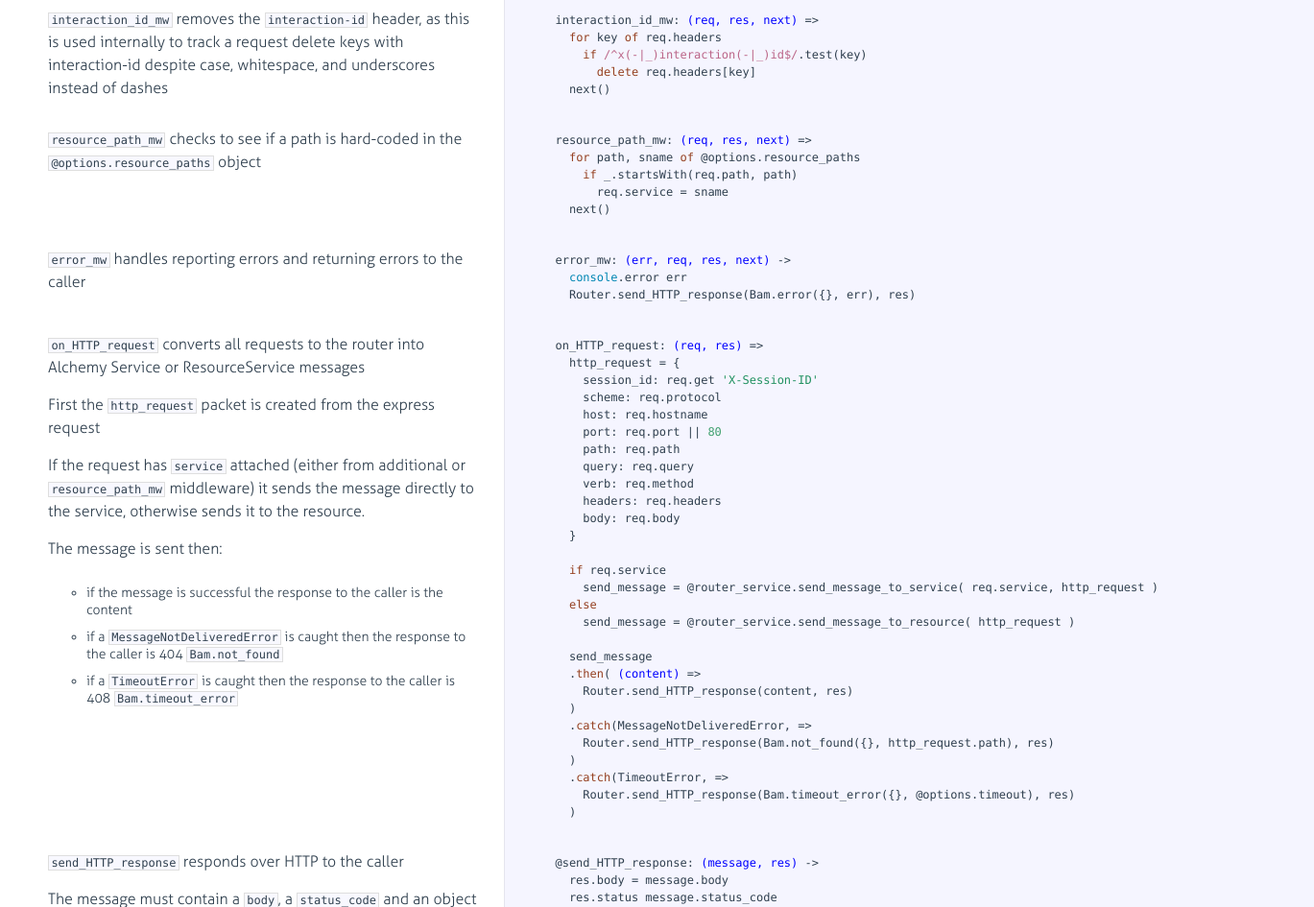
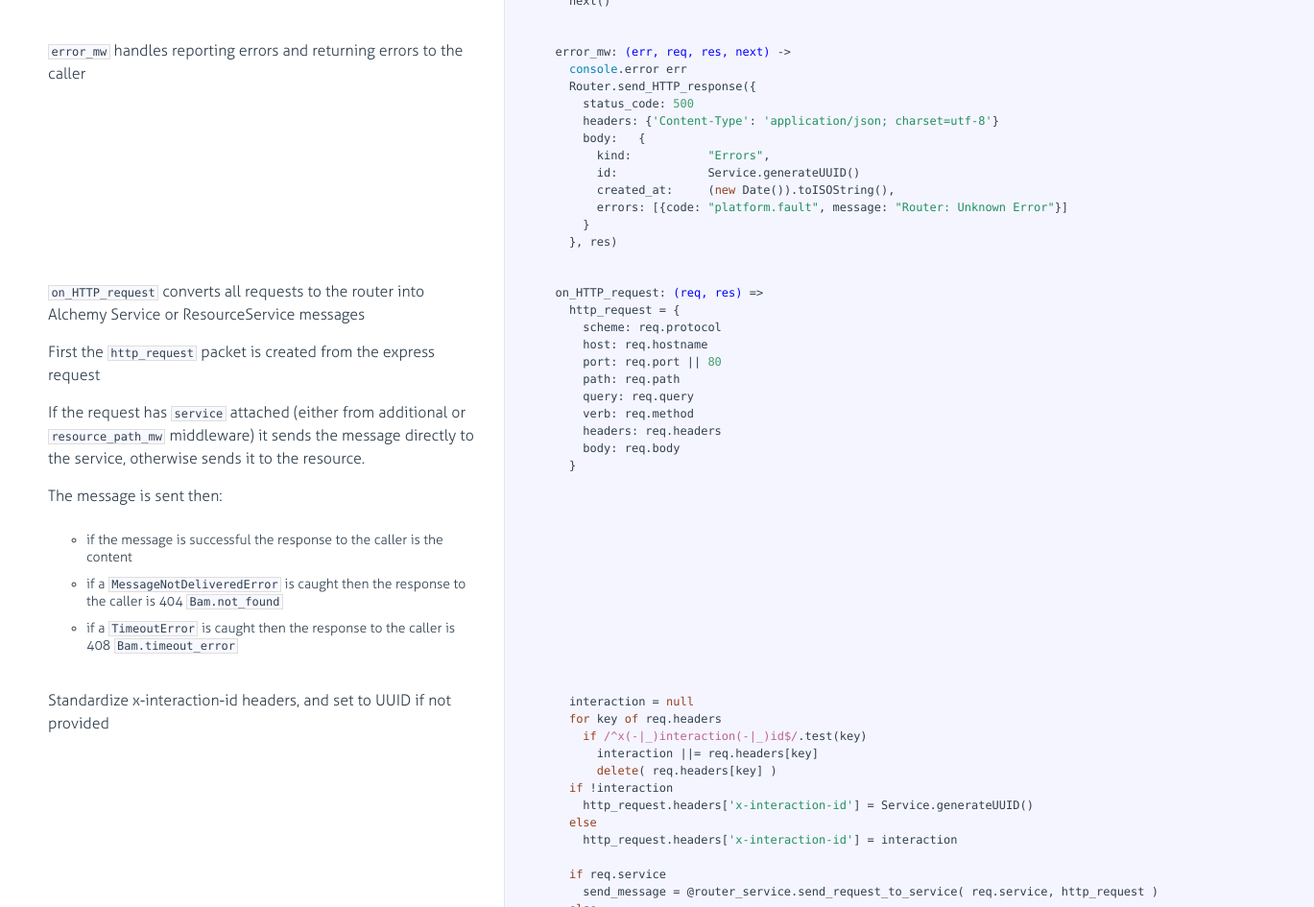
Before and after one commit to LoyaltyNZ/alchemy-router, a website: page docs/src/router.html in a window 1280 px wide. Shown: the part 1855-2800 px from the top of the page at 96% size, 1369 px wide, since content can reach past the window. Drawn offline with Linux system fonts and the light colour scheme.

Commit message:
Updated documentation

```diff
--- a/docs/src/router.html
+++ b/docs/src/router.html
@@ -40,8 +40,7 @@
 <li><code>lodash</code> is used as a general purpose utility library</li>
 <li><code>express</code> is the framework used to handle HTTP requests</li>
 <li><code>http</code> used to create the express server</li>
-<li><code>ResourceService</code> is used as a service to communicate with resources</li>
-<li><code>Bam</code> is the error library used to generate formatted errors</li>
+<li><code>Service</code> is used as a service to communicate with resources</li>
 <li><code>MessageNotDeliveredError</code> used if a message is returned from RabbitMQ</li>
 <li><code>TimeoutError</code> used if a service times-out</li>
 </ul>
@@ -52,11 +51,9 @@
 _                        = <span class="hljs-built_in">require</span>(<span class="hljs-string">"lodash"</span>)
 http                     = <span class="hljs-built_in">require</span>(<span class="hljs-string">"http"</span>)
 express                  = <span class="hljs-built_in">require</span>(<span class="hljs-string">"express"</span>)
-AlchemyResource          = <span class="hljs-built_in">require</span>(<span class="hljs-string">"alchemy-resource"</span>)
-ResourceService          = AlchemyResource.ResourceService
-Bam                      = AlchemyResource.Bam
-MessageNotDeliveredError = ResourceService.MessageNotDeliveredError
-TimeoutError             = ResourceService.TimeoutError</pre></div></div>
+Service                  = <span class="hljs-built_in">require</span>(<span class="hljs-string">"alchemy-ether"</span>)
+MessageNotDeliveredError = Service.MessageNotDeliveredError
+TimeoutError             = Service.TimeoutError</pre></div></div>
 
         </li>
 
@@ -94,7 +91,7 @@ TimeoutError             = ResourceService.TimeoutError</pre></div></div>
 <p>The instance variables are:</p>
 <ol>
 <li><code>@options</code> stores the instance options</li>
-<li><code>@router_service</code> is the empty Alchemy ResourceService used to message other Alchemy Resources</li>
+<li><code>@router_service</code> is the empty Alchemy Service used to message other Alchemy Resources</li>
 <li><code>@http_server</code> is the HTTP server initialised with the <code>build_server</code> function</li>
 </ol>
 
@@ -113,11 +110,10 @@ TimeoutError             = ResourceService.TimeoutError</pre></div></div>
       }
     )
 
-    @router_service = <span class="hljs-keyword">new</span> ResourceService(<span class="hljs-string">'alchemy_router'</span>, [], {
-      session_client: <span class="hljs-literal">false</span>
+    @router_service = <span class="hljs-keyword">new</span> Service(<span class="hljs-string">'router.service'</span>, {
       service_queue: <span class="hljs-literal">false</span>
       amqp_uri: @options.amqp_uri
-      service_timeout: @options.timeout
+      timeout: @options.timeout
     })
 
     @http_server = @build_server()</pre></div></div>
@@ -183,7 +179,6 @@ TimeoutError             = ResourceService.TimeoutError</pre></div></div>
 <p>The added middleware is:</p>
 <ol>
 <li><code>@body_mw</code> reads the request body and attaches it to the request</li>
-<li><code>@interaction_id_mw</code> removes the <code>interaction-id</code> header, as this is used internally to track a request</li>
 <li><code>@resource_path_mw</code> checks to see if a path is hard-coded in the <code>@options.resource_paths</code> object</li>
 <li>adds the <code>@options.middleware</code> callbacks to the express application</li>
 <li><code>@error_mw</code> handles reporting errors and returning errors to the caller</li>
@@ -193,7 +188,6 @@ TimeoutError             = ResourceService.TimeoutError</pre></div></div>
 
             <div class="content"><div class='highlight'><pre>  setup_middleware: <span class="hljs-function"><span class="hljs-params">(express_app)</span> -&gt;</span>
     express_app.use @body_mw
-    express_app.use @interaction_id_mw
     express_app.use @resource_path_mw
 
     <span class="hljs-keyword">for</span> mw <span class="hljs-keyword">in</span> @options.middleware.map( <span class="hljs-function"><span class="hljs-params">(mw)</span> -&gt;</span> mw.callback)
@@ -231,26 +225,6 @@ TimeoutError             = ResourceService.TimeoutError</pre></div></div>
               <div class="pilwrap ">
                 <a class="pilcrow" href="#section-9">&#182;</a>
               </div>
-              <p><code>interaction_id_mw</code> removes the <code>interaction-id</code> header, as this is used internally to track a request
-delete keys with interaction-id despite case, whitespace, and underscores instead of dashes</p>
-
-            </div>
-
-            <div class="content"><div class='highlight'><pre>  interaction_id_mw: <span class="hljs-function"><span class="hljs-params">(req, res, next)</span> =&gt;</span>
-    <span class="hljs-keyword">for</span> key <span class="hljs-keyword">of</span> req.headers
-      <span class="hljs-keyword">if</span> <span class="hljs-regexp">/^x(-|_)interaction(-|_)id$/</span>.test(key)
-        <span class="hljs-keyword">delete</span> req.headers[key]
-    next()</pre></div></div>
-
-        </li>
-
-
-        <li id="section-10">
-            <div class="annotation">
-
-              <div class="pilwrap ">
-                <a class="pilcrow" href="#section-10">&#182;</a>
-              </div>
               <p><code>resource_path_mw</code> checks to see if a path is hard-coded in the <code>@options.resource_paths</code> object</p>
 
             </div>
@@ -264,11 +238,11 @@ delete keys with interaction-id despite case, whitespace, and underscores instea
         </li>
 
 
-        <li id="section-11">
+        <li id="section-10">
             <div class="annotation">
 
               <div class="pilwrap ">
-                <a class="pilcrow" href="#section-11">&#182;</a>
+                <a class="pilcrow" href="#section-10">&#182;</a>
               </div>
               <p><code>error_mw</code> handles reporting errors and returning errors to the caller</p>
 
@@ -276,16 +250,25 @@ delete keys with interaction-id despite case, whitespace, and underscores instea
 
             <div class="content"><div class='highlight'><pre>  error_mw: <span class="hljs-function"><span class="hljs-params">(err, req, res, next)</span> -&gt;</span>
     <span class="hljs-built_in">console</span>.error err
-    Router.send_HTTP_response(Bam.error({}, err), res)</pre></div></div>
+    Router.send_HTTP_response({
+      status_code: <span class="hljs-number">500</span>
+      headers: {<span class="hljs-string">'Content-Type'</span>: <span class="hljs-string">'application/json; charset=utf-8'</span>}
+      body:   {
+        kind:           <span class="hljs-string">"Errors"</span>,
+        id:             Service.generateUUID()
+        created_at:     (<span class="hljs-keyword">new</span> Date()).toISOString(),
+        errors: [{code: <span class="hljs-string">"platform.fault"</span>, message: <span class="hljs-string">"Router: Unknown Error"</span>}]
+      }
+    }, res)</pre></div></div>
 
         </li>
 
 
-        <li id="section-12">
+        <li id="section-11">
             <div class="annotation">
 
               <div class="pilwrap ">
-                <a class="pilcrow" href="#section-12">&#182;</a>
+                <a class="pilcrow" href="#section-11">&#182;</a>
               </div>
               <p><code>on_HTTP_request</code> converts all requests to the router into Alchemy Service or ResourceService messages</p>
 <p>First the <code>http_request</code> packet is created from the express request</p>
@@ -302,7 +285,6 @@ it sends the message directly to the service, otherwise sends it to the resource
 
             <div class="content"><div class='highlight'><pre>  on_HTTP_request: <span class="hljs-function"><span class="hljs-params">(req, res)</span> =&gt;</span>
     http_request = {
-      session_id: req.get <span class="hljs-string">'X-Session-ID'</span>
       scheme: req.protocol
       host: req.hostname
       port: req.port || <span class="hljs-number">80</span>
@@ -311,22 +293,63 @@ it sends the message directly to the service, otherwise sends it to the resource
       verb: req.method
       headers: req.headers
       body: req.body
-    }
+    }</pre></div></div>
+
+        </li>
+
+
+        <li id="section-12">
+            <div class="annotation">
+
+              <div class="pilwrap ">
+                <a class="pilcrow" href="#section-12">&#182;</a>
+              </div>
+              <p>Standardize x-interaction-id headers, and set to UUID if not provided</p>
+
+            </div>
+
+            <div class="content"><div class='highlight'><pre>    interaction = <span class="hljs-literal">null</span>
+    <span class="hljs-keyword">for</span> key <span class="hljs-keyword">of</span> req.headers
+      <span class="hljs-keyword">if</span> <span class="hljs-regexp">/^x(-|_)interaction(-|_)id$/</span>.test(key)
+        interaction ||= req.headers[key]
+        <span class="hljs-keyword">delete</span>( req.headers[key] )
+    <span class="hljs-keyword">if</span> !interaction
+      http_request.headers[<span class="hljs-string">'x-interaction-id'</span>] = Service.generateUUID()
+    <span class="hljs-keyword">else</span>
+      http_request.headers[<span class="hljs-string">'x-interaction-id'</span>] = interaction
 
     <span class="hljs-keyword">if</span> req.service
-      send_message = @router_service.send_message_to_service( req.service, http_request )
+      send_message = @router_service.send_request_to_service( req.service, http_request )
     <span class="hljs-keyword">else</span>
-      send_message = @router_service.send_message_to_resource( http_request )
+      send_message = @router_service.send_request_to_resource( http_request )
 
     send_message
     .<span class="hljs-keyword">then</span>( <span class="hljs-function"><span class="hljs-params">(content)</span> =&gt;</span>
       Router.send_HTTP_response(content, res)
     )
     .<span class="hljs-keyword">catch</span>(MessageNotDeliveredError, <span class="hljs-function">=&gt;</span>
-      Router.send_HTTP_response(Bam.not_found({}, http_request.path), res)
+      Router.send_HTTP_response({
+        status_code: <span class="hljs-number">404</span>
+        headers: {<span class="hljs-string">'Content-Type'</span>: <span class="hljs-string">'application/json; charset=utf-8'</span>}
+        body:   {
+          kind:           <span class="hljs-string">"Errors"</span>,
+          id:             Service.generateUUID()
+          created_at:     (<span class="hljs-keyword">new</span> Date()).toISOString(),
+          errors: [{code: <span class="hljs-string">"platform.not_found"</span>, message: <span class="hljs-string">"Router: Not found"</span>, reference: http_request.path}]
+        }
+      }, res)
     )
     .<span class="hljs-keyword">catch</span>(TimeoutError, <span class="hljs-function">=&gt;</span>
-      Router.send_HTTP_response(Bam.timeout_error({}, @options.timeout), res)
+      Router.send_HTTP_response({
+        status_code: <span class="hljs-number">408</span>
+        headers: {<span class="hljs-string">'Content-Type'</span>: <span class="hljs-string">'application/json; charset=utf-8'</span>}
+        body:   {
+          kind:           <span class="hljs-string">"Errors"</span>,
+          id:             Service.generateUUID()
+          created_at:     (<span class="hljs-keyword">new</span> Date()).toISOString(),
+          errors: [{code: <span class="hljs-string">"platform.timeout"</span>, message: <span class="hljs-string">"Router: Timeout after <span class="hljs-subst">#{@options.timeout}</span>ms"</span>}]
+        }
+      }, res)
     )</pre></div></div>
 
         </li>
```
Also changed, not shown: docs/alchemy-router.html (+6 -2 lines), README.md, 1 other file.
